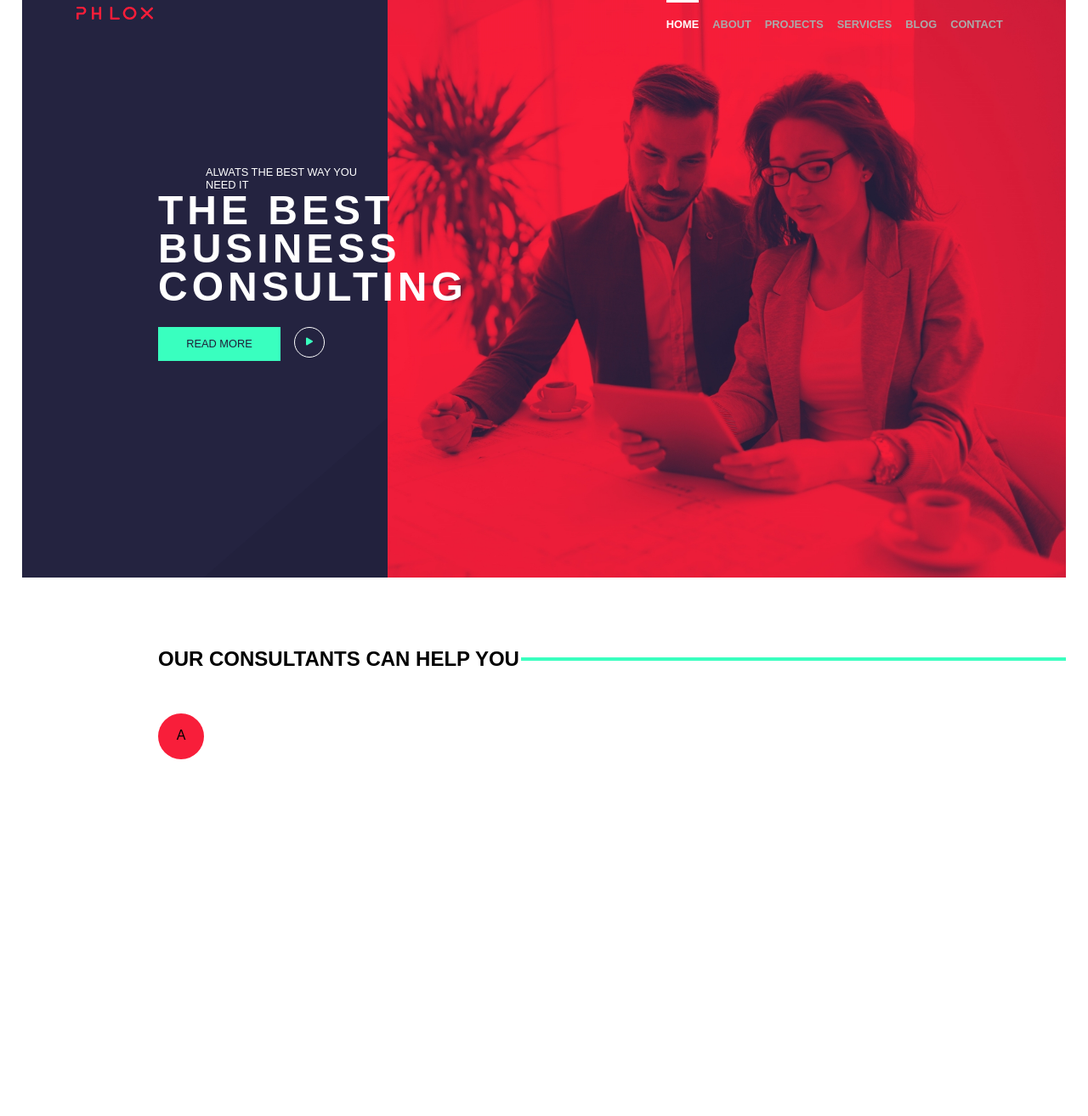
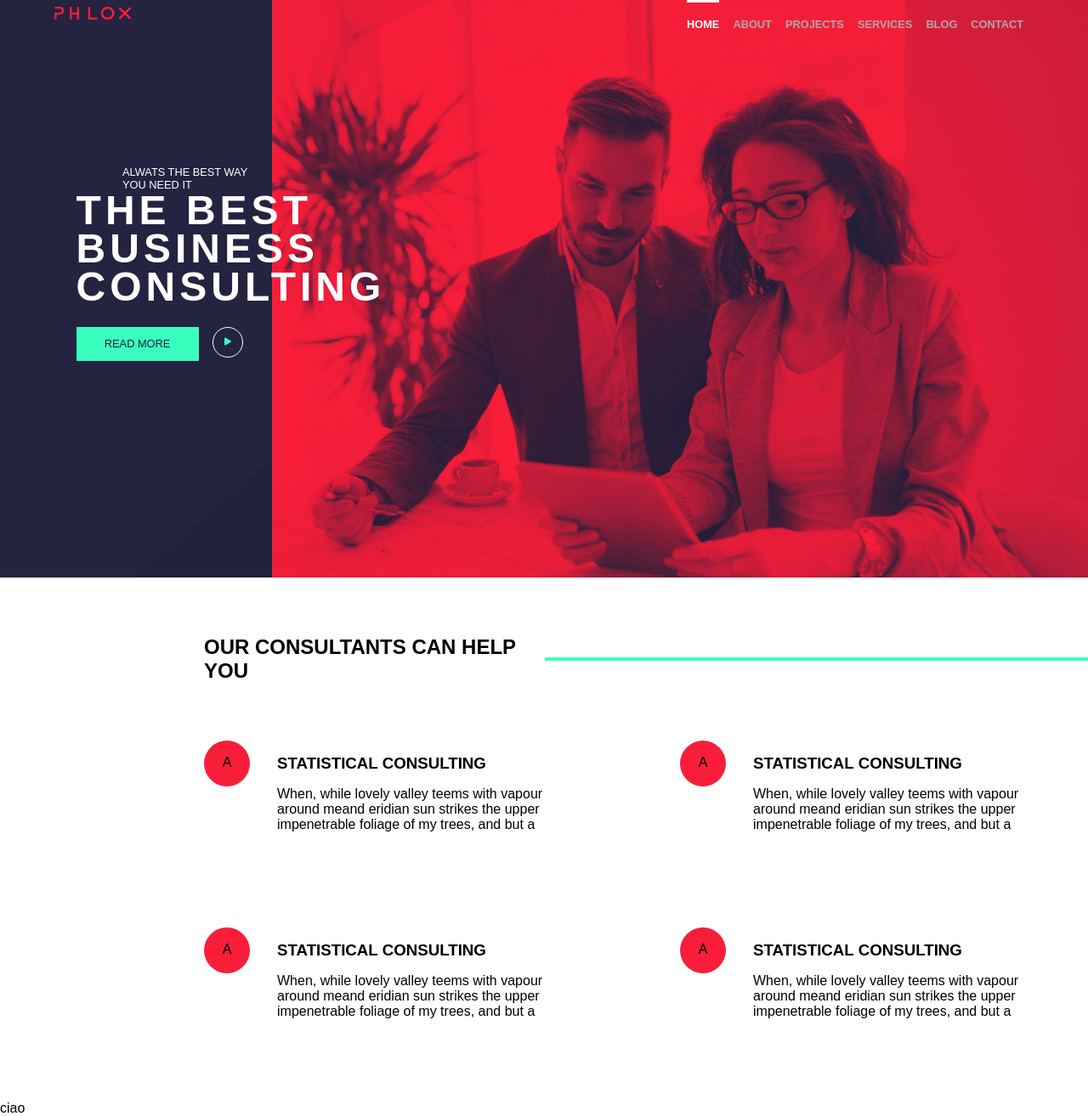
Before and after one commit to SharyMirko/proj-html-vuejs, a Vue app: page / in a window 1280 px wide. Shown: the whole page at 85% size. Before the commit the page ends 1160 px from the top, so only its background shows below. Built offline with nearby package versions, Linux system fonts and the light colour scheme; a web font is replaced by a local one.

Commit message:
finisco le consulting

```diff
--- a/src/App.vue
+++ b/src/App.vue
@@ -2,17 +2,20 @@
   <div id="app">
     <HeaderPhlox />
     <ConsultingPh />
+    <AboutPh />
   </div>
 </template>
 
 <script>
 import HeaderPhlox from "./components/HeaderPhlox.vue";
 import ConsultingPh from "./components/ConsultingPh.vue";
+import AboutPh from "./components/AboutPh.vue";
 export default {
   name: "App",
   components: {
     HeaderPhlox,
     ConsultingPh,
+    AboutPh,
   },
 };
 </script>
--- a/src/assets/style/parts/_general.scss
+++ b/src/assets/style/parts/_general.scss
@@ -4,7 +4,7 @@ body {
 
 .container {
   width: 100%;
-  max-width: 1228px;
+  max-width: 1920px;
   margin: 0 auto;
 }
 
--- /dev/null
+++ b/src/assets/style/parts/_variables.scss
@@ -0,0 +1,2 @@
+$cont-padding-left: 5rem 0 0 15rem;
+$cont-padding-rigth: 5rem 15rem 0 0;
--- a/src/assets/style/style.scss
+++ b/src/assets/style/style.scss
@@ -1,2 +1,3 @@
 @import url("./parts/_reset.scss");
 @import url("./parts/_general.scss");
+@import url("./parts/_variables.scss");
--- /dev/null
+++ b/src/components/AboutPh.vue
@@ -0,0 +1,15 @@
+<template>
+  <div class="container">ciao</div>
+</template>
+
+<script>
+export default {
+  name: "AboutPh",
+};
+</script>
+
+<style lang="scss" scoped>
+.container {
+  padding: 0rem 15rem 0 0;
+}
+</style>
--- a/src/components/ConsultingPh.vue
+++ b/src/components/ConsultingPh.vue
@@ -8,9 +8,47 @@
       <div class="column">
         <div class="widget-box">
           <div class="widget-icon">A</div>
+          <div class="widget-text">
+            <h3>STATISTICAL CONSULTING</h3>
+            <p>
+              When, while lovely valley teems with vapour around meand eridian
+              sun strikes the upper impenetrable foliage of my trees, and but a
+            </p>
+          </div>
+        </div>
+        <div class="widget-box">
+          <div class="widget-icon">A</div>
+          <div class="widget-text">
+            <h3>STATISTICAL CONSULTING</h3>
+            <p>
+              When, while lovely valley teems with vapour around meand eridian
+              sun strikes the upper impenetrable foliage of my trees, and but a
+            </p>
+          </div>
         </div>
       </div>
-      <div class="column"></div>
+      <div class="column">
+        <div class="widget-box">
+          <div class="widget-icon">A</div>
+          <div class="widget-text">
+            <h3>STATISTICAL CONSULTING</h3>
+            <p>
+              When, while lovely valley teems with vapour around meand eridian
+              sun strikes the upper impenetrable foliage of my trees, and but a
+            </p>
+          </div>
+        </div>
+        <div class="widget-box">
+          <div class="widget-icon">A</div>
+          <div class="widget-text">
+            <h3>STATISTICAL CONSULTING</h3>
+            <p>
+              When, while lovely valley teems with vapour around meand eridian
+              sun strikes the upper impenetrable foliage of my trees, and but a
+            </p>
+          </div>
+        </div>
+      </div>
     </div>
   </div>
 </template>
@@ -22,10 +60,10 @@ export default {
 </script>
 
 <style lang="scss" scoped>
+@import url("../assets/style/parts/_variables.scss");
 .container {
   background-color: #fff;
-  height: 480px;
-  padding: 5rem 0 0 10rem;
+  padding: 5rem 0 0 15rem;
 }
 .title {
   height: 2rem;
@@ -35,14 +73,16 @@ export default {
   width: 100%;
   hr {
     color: #3affbf;
-    width: 60%;
+    width: 65%;
     border: 2px solid;
   }
 }
 .widget-container {
   display: flex;
   .column {
-    margin: 3rem 0;
+    display: flex;
+    flex-direction: column;
+    margin: 4rem 15rem 0 0;
   }
 }
 
@@ -53,5 +93,18 @@ export default {
   background-color: #f81e3a;
   text-align: center;
   line-height: 3.3;
+  margin-right: 2rem;
+}
+
+.widget-box {
+  display: -webkit-inline-box;
+  width: 20rem;
+  margin: 1rem 0 6rem 0;
+}
+
+.widget-text {
+  h3 {
+    margin: 1rem 0;
+  }
 }
 </style>
--- a/src/components/HeaderPhlox.vue
+++ b/src/components/HeaderPhlox.vue
@@ -86,7 +86,7 @@ header {
   display: flex;
 }
 .head-side {
-  width: 35%;
+  width: 25%;
   height: 680px;
   background: url("../../public/img/7576.svg");
   background-position: center;
@@ -97,7 +97,7 @@ header {
     }
   }
   .small-slogan {
-    padding: 10rem 0 0 13.5rem;
+    padding: 10rem 0 0 9rem;
     p {
       color: white;
       font-weight: 200;
@@ -105,8 +105,8 @@ header {
     }
   }
   .large-slogan {
-    width: 30%;
-    margin: 0 0 0 10rem;
+    width: 30rem;
+    margin: 0 0 0 5.6rem;
     position: absolute;
     h1 {
       color: white;
@@ -120,10 +120,10 @@ header {
   background-image: url("../../public/img/portrait-of-young-architect-woman-on-meeting-KFZCE3A.jpg");
   background-size: cover;
   background-repeat: no-repeat;
-  width: 65%;
+  width: 75%;
   height: 680px;
   .nav {
-    padding: 0 0 0 20rem;
+    padding: 0 0 0 30rem;
     ul {
       list-style: none;
       li {
@@ -151,7 +151,7 @@ header {
   display: flex;
   position: relative;
   top: 10rem;
-  padding: 0 0 0 10rem;
+  padding: 0 0 0 5.6rem;
 }
 
 .btn-play {
```
